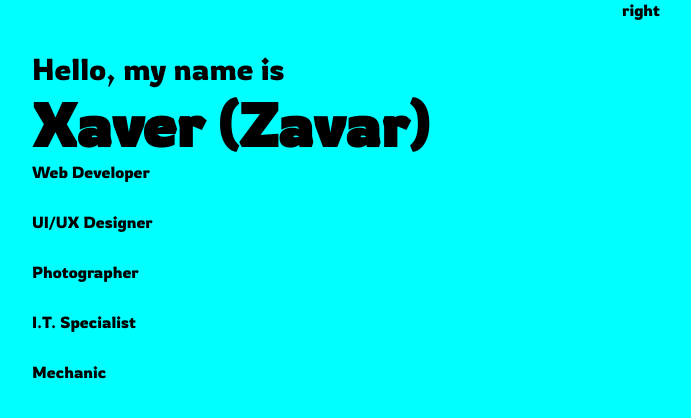
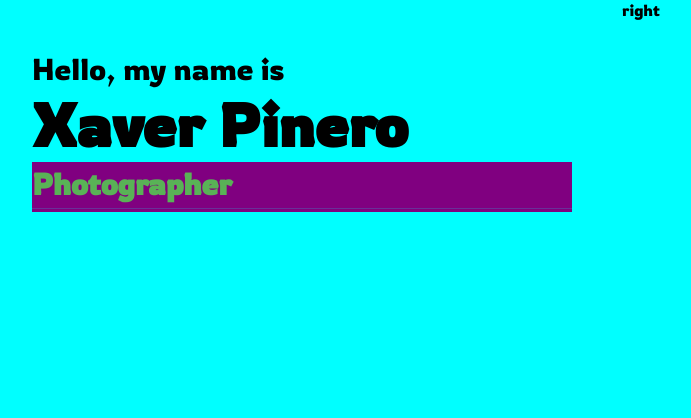
Before and after one commit to xpinero/portfolio, a React (Create React App) app in the folder portfolio/: page / in a window 1280 px wide. Shown: the top 418 px of the page, without its empty margins (18-709 px from the left). Built offline with nearby package versions, Linux system fonts and the light colour scheme.

Commit message:
intro title items animation

```diff
--- a/portfolio/src/components/intro/intro.css
+++ b/portfolio/src/components/intro/intro.css
@@ -25,6 +25,38 @@
   font-size: 60px;
 }
 
+.intro-title{
+  height: 50px;
+  overflow: hidden;
+}
+
+.intro-title-wrapper {
+  height: 100%;
+  animation: move 10s ease-in-out infinite alternate;
+}
+
+@keyframes move {
+  25% {
+    transform: translateY(-50px);
+  }
+  50% {
+    transform: translateY(-100px);
+  }
+  75% {
+    transform: translateY(-150px);
+  }
+  100% {
+    transform: translateY(-200px);
+  }
+}
+
 .intro-title-item {
   height: 50px;
+  font-size: 30px;
+  font-weight: bold;
+  color: #59b256;
+  background-color: purple;
+  display: flex;
+  align-items: center;
+
 }
--- a/portfolio/src/components/intro/intro.jsx
+++ b/portfolio/src/components/intro/intro.jsx
@@ -7,7 +7,7 @@ const intro = () => {
       <div className='intro-left'>
         <div className='intro-left-wrapper'>
           <h2 className='intro-intro'>Hello, my name is</h2>
-          <h1 className='intro-name'>Xaver (Zavar)</h1>
+          <h1 className='intro-name'>Xaver Pinero</h1>
           <div className='intro-title'>
             <div className='intro-title-wrapper'>
               <div className='intro-title-item'>Web Developer</div>
```
